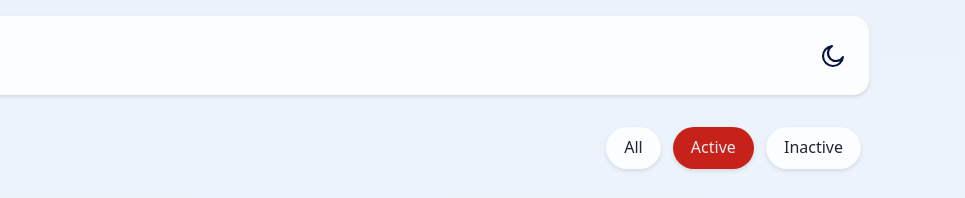
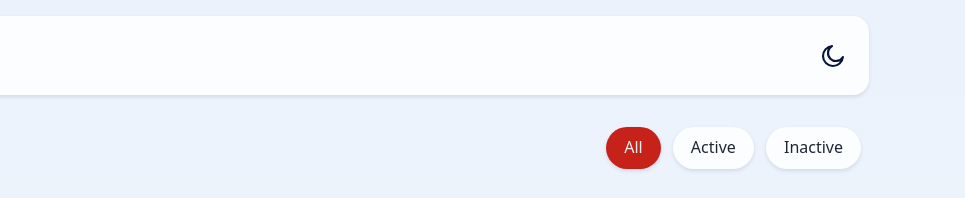
Before and after one commit to awerks/browser-extensions, a plain HTML site: page index.html in a window 1280 px wide. Shown: the top 198 px of the page, 315-1280 px from the left. Drawn offline with Linux system fonts and the light colour scheme.

Commit message:
Add README

```diff
--- a/index.html
+++ b/index.html
@@ -3,7 +3,6 @@
     <head>
         <meta charset="UTF-8" />
         <meta name="viewport" content="width=device-width, initial-scale=1.0" />
-        <!-- displays site properly based on user's device -->
 
         <link
             rel="icon"
@@ -50,10 +49,8 @@
                 class="extensions-list flex flex-space-between align-items-center">
                 <h1>Extensions list</h1>
                 <div class="status-buttons">
-                    <button class="btn" id="status-all">All</button>
-                    <button class="btn active" id="status-active">
-                        Active
-                    </button>
+                    <button class="btn active" id="status-all">All</button>
+                    <button class="btn" id="status-active">Active</button>
                     <button class="btn" id="status-inactive">Inactive</button>
                 </div>
             </div>
```
Also changed, not shown: screenshots/dark.png (added), screenshots/light.png (added), 2 other files.
